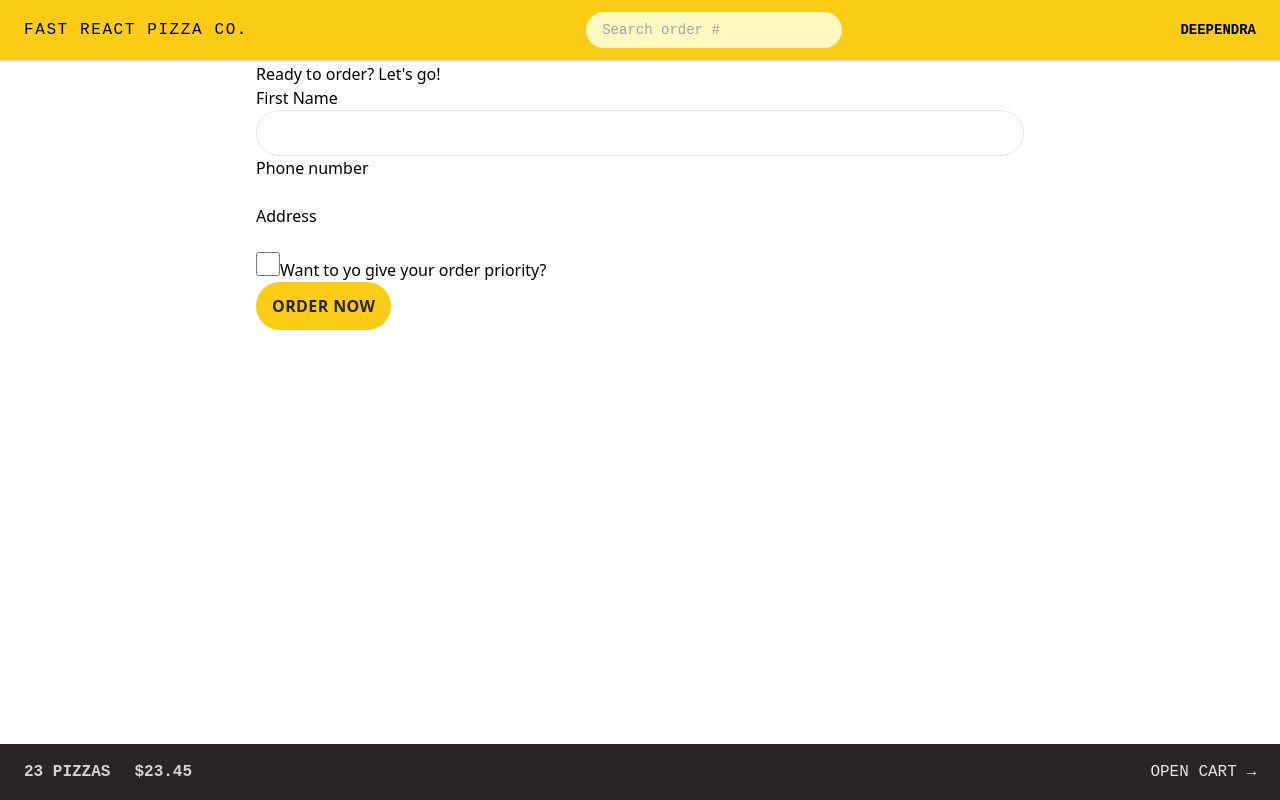
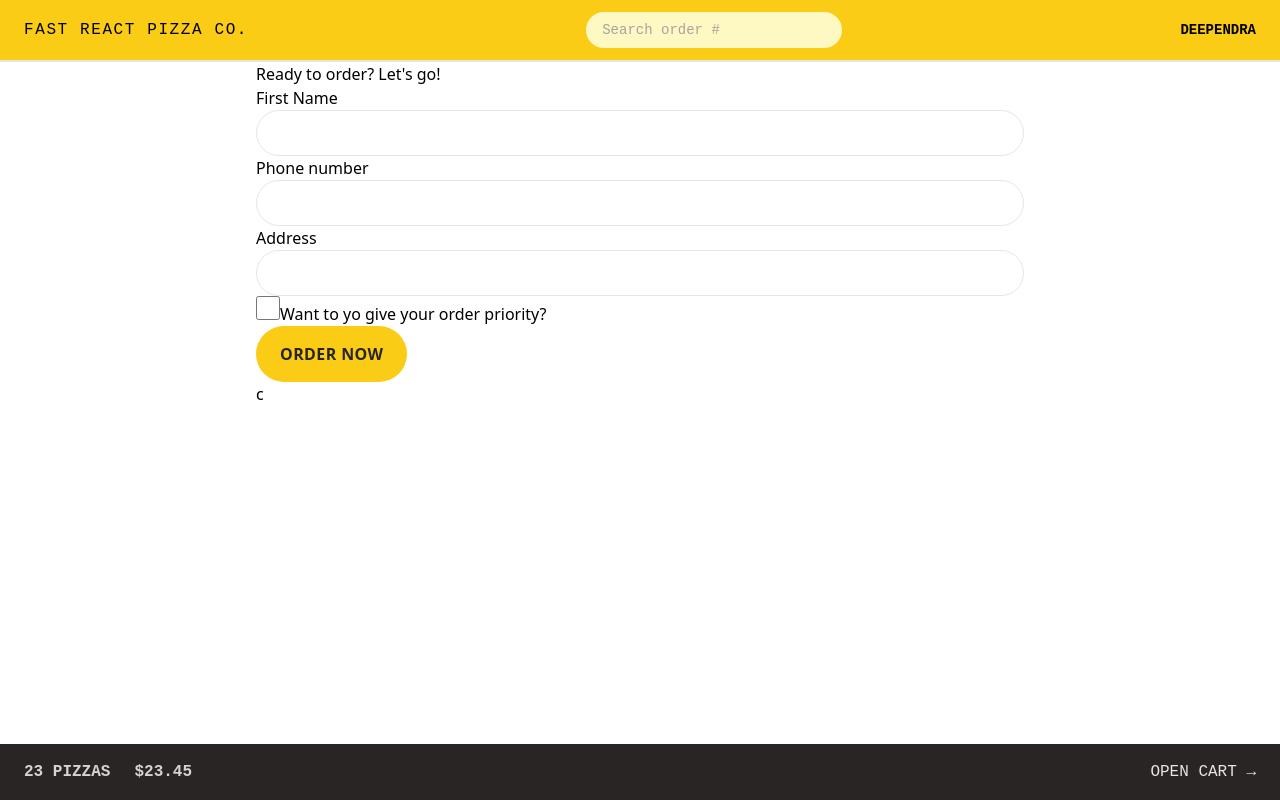
Before and after one commit to trdxDeepu/Fast-React-Pizza-Co, a React (Vite) app: page /order/new in a window 1280 px wide. Built offline with nearby package versions, Linux system fonts and the light colour scheme.

Commit message:
creating reusable component like button and linkbutton using tailwindcss

```diff
--- a/src/features/cart/Cart.jsx
+++ b/src/features/cart/Cart.jsx
@@ -1,4 +1,6 @@
 import { Link } from 'react-router-dom';
+import LinkButton from '../../ui/LinkButton';
+import Button from '../../ui/Button';
 
 const fakeCart = [
   {
@@ -30,12 +32,13 @@
 
   return (
     <div>
-      <Link to="/menu" className='text-sm text-blue-500 hover:text-blue-600 hover:underline'>&larr; Back to menu</Link>
+      <LinkButton to="/menu">&larr; Back to menu</LinkButton>
 
       <h2>Your cart, %NAME%</h2>
 
       <div>
-        <Link to="/order/new">Order pizzas</Link>
+        <Button to="/order/new">Order pizzas</Button>
+
         <button>Clear cart</button>
       </div>
     </div>
--- a/src/features/order/CreateOrder.jsx
+++ b/src/features/order/CreateOrder.jsx
@@ -5,6 +5,7 @@
 import { useState } from 'react';
 import { Form, redirect, useActionData, useNavigation } from 'react-router-dom';
 import { createOrder } from '../../services/apiRestaurant';
+import Button from '../../ui/Button';
 
 // https://uibakery.io/regex-library/phone-number
 const isValidPhone = (str) =>
@@ -52,20 +53,13 @@
       <Form method="POST">
         <div>
           <label>First Name</label>
-          <input
-            type="text"
-            name="customer"
-            required
-            className="w-full rounded-full border border-stone-200 px-4 py-2
-            text-sm transition-all duration-300 placeholder:text-stone-400
-            focus:outline-none focus:ring focus:ring-yellow-400 md:px-6 md:py-3"
-          />
+          <input type="text" name="customer" required className="input" />
         </div>
 
         <div>
           <label>Phone number</label>
           <div>
-            <input type="tel" name="phone" required />
+            <input type="tel" name="phone" required className="input" />
           </div>
           {formErrors?.phone && <p>{formErrors.phone}</p>}
         </div>
@@ -73,7 +67,7 @@
         <div>
           <label>Address</label>
           <div>
-            <input type="text" name="address" required />
+            <input type="text" name="address" required className="input" />
           </div>
         </div>
 
@@ -82,28 +76,20 @@
             type="checkbox"
             name="priority"
             id="priority"
-            className='h-6 w-6 accent-yellow-400 focus:outline-none
-            focus:ring focus:ring-yellow-400 focus:ring-offset-2'
+            className="h-6 w-6 accent-yellow-400 focus:outline-none
+            focus:ring focus:ring-yellow-400 focus:ring-offset-2"
           />
-
 
           <label htmlFor="priority">Want to yo give your order priority?</label>
         </div>
 
         <div>
           <input type="hidden" name="cart" value={JSON.stringify(cart)} />
-          <button
-            disabled={isSubmitting}
-            className="inline-block rounded-full bg-yellow-400 px-4 py-3
-           font-semibold uppercase tracking-wide text-stone-800
-           transition-colors duration-300 hover:bg-yellow-300 focus:bg-yellow-300
-           focus:outline-none focus:ring focus:ring-yellow-300 focus:ring-offset-2
-           disabled:cursor-not-allowed"
-          >
+          <Button disabled={isSubmitting}>
             {isSubmitting ? 'Placing a order' : 'Order now'}
-          </button>
+          </Button>
         </div>
-      </Form>
+      </Form>c
     </div>
   );
 }
--- a/src/index.css
+++ b/src/index.css
@@ -1,46 +1,52 @@
 @tailwind base;
 @tailwind components;
 @tailwind utilities;
-
-
 /* @import url('https://fonts.googleapis.com/css2?family=Roboto+Mono&family=Varela+Round&display=swap'); */
 
-/* body {
-  font-family: system-ui, -apple-system, BlinkMacSystemFont, 'Segoe UI', Roboto,
-    Oxygen, Ubuntu, Cantarell, 'Open Sans', 'Helvetica Neue', sans-serif;
-  background-color: #f7f7f7;
-  color: #444;
+@layer components {
+  .input {
+    @apply w-full rounded-full border border-stone-200 px-4 py-2
+            text-sm transition-all duration-300 placeholder:text-stone-400
+            focus:outline-none focus:ring focus:ring-yellow-400 md:px-6 md:py-3;
+  }
 }
-
-.layout {
-  display: grid;
-  grid-template-rows: auto 1fr auto;
-  gap: 32px;
-  height: 100vh;
-
-} */
 
 /* https://dev.to/afif/i-made-100-css-loaders-for-your-next-project-4eje */
 .loader {
   width: 45px;
   aspect-ratio: 0.75;
   --c: no-repeat linear-gradient(#333 0 0);
-  background: var(--c) 0% 50%, var(--c) 50% 50%, var(--c) 100% 50%;
+  background:
+    var(--c) 0% 50%,
+    var(--c) 50% 50%,
+    var(--c) 100% 50%;
   background-size: 20% 50%;
   animation: loading 1s infinite linear;
 }
 
 @keyframes loading {
   20% {
-    background-position: 0% 0%, 50% 50%, 100% 50%;
+    background-position:
+      0% 0%,
+      50% 50%,
+      100% 50%;
   }
   40% {
-    background-position: 0% 100%, 50% 0%, 100% 50%;
+    background-position:
+      0% 100%,
+      50% 0%,
+      100% 50%;
   }
   60% {
-    background-position: 0% 50%, 50% 100%, 100% 0%;
+    background-position:
+      0% 50%,
+      50% 100%,
+      100% 0%;
   }
   80% {
-    background-position: 0% 50%, 50% 50%, 100% 100%;
+    background-position:
+      0% 50%,
+      50% 50%,
+      100% 100%;
   }
 }
--- /dev/null
+++ b/src/ui/Button.jsx
@@ -0,0 +1,22 @@
+import { Link } from 'react-router-dom';
+
+/* eslint-disable react/prop-types */
+const Button = ({ children, disabled, to }) => {
+  const className =
+    'inline-block rounded-full bg-yellow-400 px-4 py-3 font-semibold uppercase tracking-wide text-stone-800 transition-colors duration-300 hover:bg-yellow-300 focus:bg-yellow-300 focus:outline-none focus:ring focus:ring-yellow-300 focus:ring-offset-2 disabled:cursor-not-allowed sm:px-6 sm:py-4';
+
+  if (to)
+    return (
+      <Link to={to} className={className}>
+        {children}
+      </Link>
+    );
+
+  return (
+    <button className={className} disabled={disabled}>
+      {children}
+    </button>
+  );
+};
+
+export default Button;
--- a/src/ui/Error.jsx
+++ b/src/ui/Error.jsx
@@ -1,16 +1,20 @@
-import { useNavigate, useRouteError } from 'react-router-dom';
+import { useRouteError } from 'react-router-dom';
+import LinkButton from './LinkButton';
 
 function Error() {
-  const navigate = useNavigate();
-  const error = useRouteError()
-  console.log(error)
+  const error = useRouteError();
+  const className =
+    ' text-sm text-blue-500 hover:text-blue-600 hover:underline';
 
   return (
     <div>
       <h1>Something went wrong 😢</h1>
       <p>{error.data || error.message}</p>
 
-      <button onClick={() => navigate(-1)}>&larr; Go back</button>
+      <LinkButton to="-1" className={className}>
+        {' '}
+        &larr; Go back{' '}
+      </LinkButton>
     </div>
   );
 }
--- /dev/null
+++ b/src/ui/LinkButton.jsx
@@ -0,0 +1,21 @@
+/* eslint-disable react/prop-types */
+import { Link, useNavigate } from 'react-router-dom';
+
+function LinkButton({ children, to, className }) {
+  const navigate = useNavigate();
+
+  if (to === '-1')
+    return (
+      <button className={className} onClick={() => navigate(-1)}>
+        {children}
+      </button>
+    );
+
+  return (
+    <Link to={to} className={className}>
+      {children}
+    </Link>
+  );
+}
+
+export default LinkButton;
--- a/src/users/CreateUser.jsx
+++ b/src/users/CreateUser.jsx
@@ -1,4 +1,5 @@
 import { useState } from 'react';
+import Button from '../ui/Button';
 
 function CreateUser() {
   const [username, setUsername] = useState('');
@@ -15,15 +16,16 @@
 
       <input
         type="text"
-        className='w-72 '
+        className='w-72 input mb-8 '
         placeholder="Your full name"
         value={username}
         onChange={(e) => setUsername(e.target.value)}
+
       />
 
       {username !== '' && (
         <div>
-          <button>Start ordering</button>
+          <Button>Start ordering</Button>
         </div>
       )}
     </form>
```
